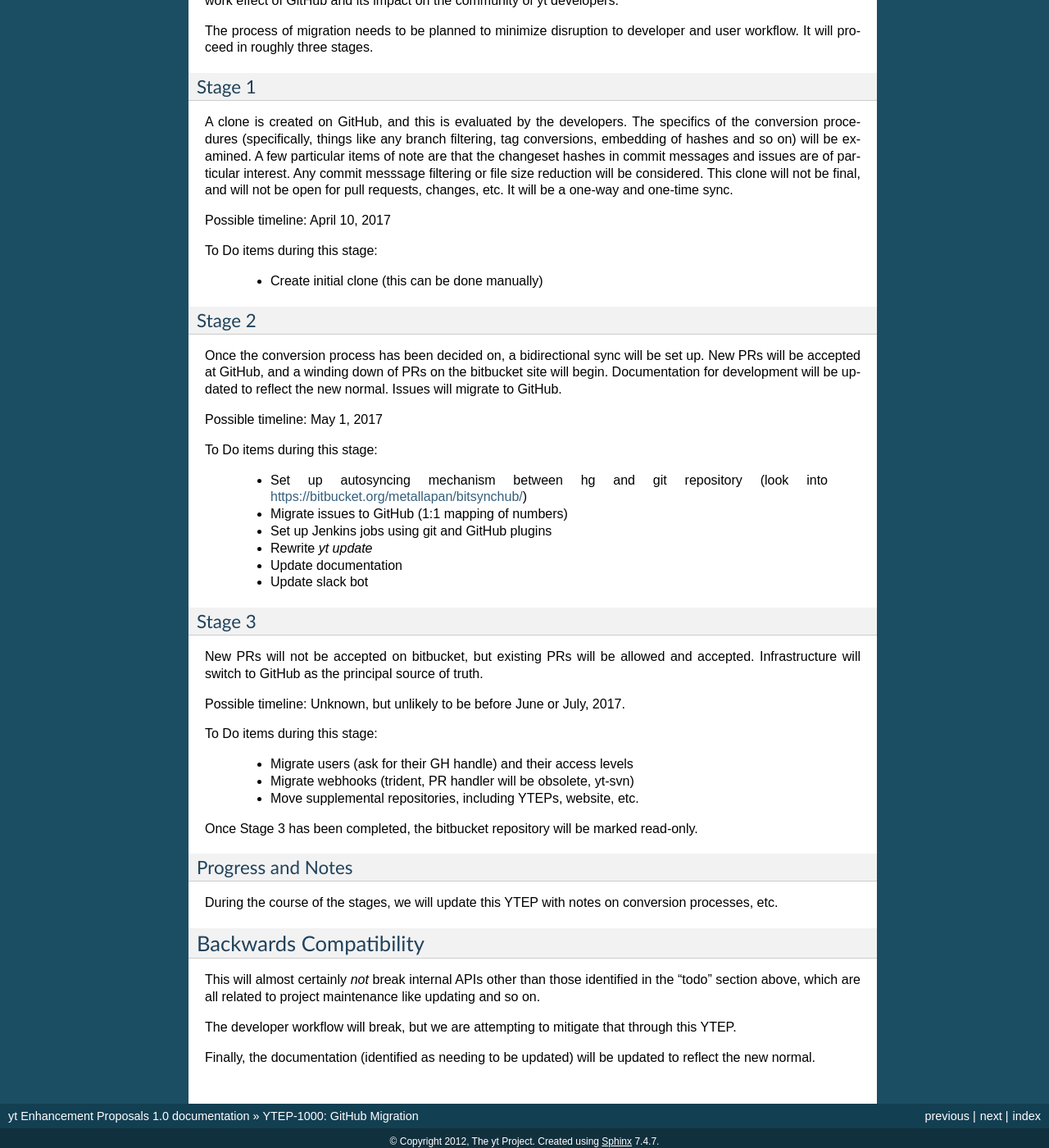
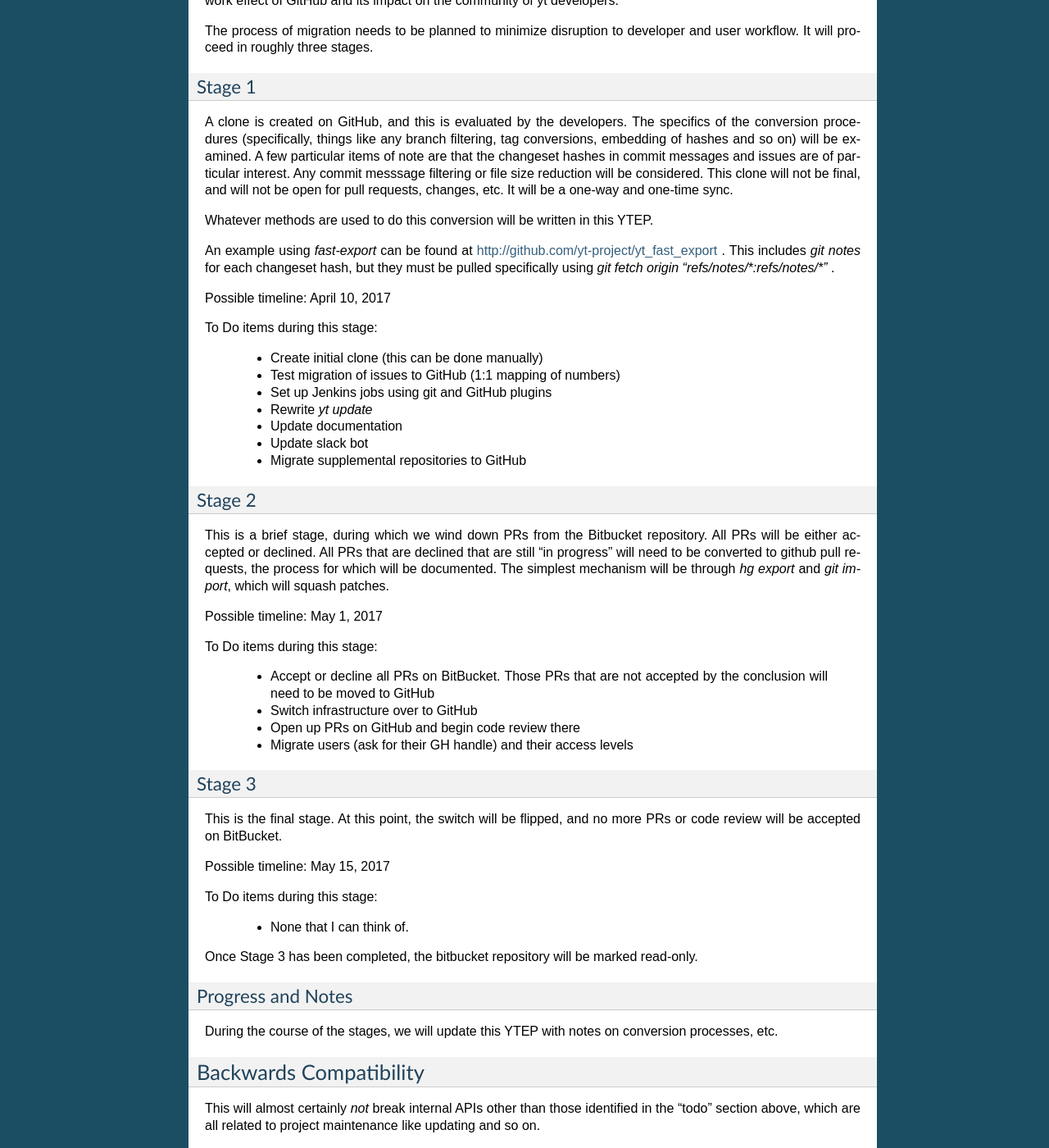
Before and after one commit to yt-project/ytep, a Sphinx documentation site: the page built from source/YTEPs/YTEP-1000.rst, in a window 1280 px wide and 1400 px high, scrolled down 638 px. Shown: the whole window at 82% size. Built offline with Sphinx 7.4.7, drawn with Linux system fonts in a browser that asks for light colours; formulas are drawn with MathJax 3.

Commit message:
Updating with discussion from slack and PR

```diff
--- a/source/YTEPs/YTEP-1000.rst
+++ b/source/YTEPs/YTEP-1000.rst
@@ -50,46 +50,55 @@ filtering or file size reduction will be considered. This clone will not be
 final, and will not be open for pull requests, changes, etc. It will be a
 one-way and one-time sync.
 
+Whatever methods are used to do this conversion will be written in this YTEP.
+
+An example using `fast-export` can be found at
+http://github.com/yt-project/yt_fast_export .  This includes `git notes` for
+each changeset hash, but they must be pulled specifically using `git fetch
+origin "refs/notes/*:refs/notes/*"` .
+
 Possible timeline: April 10, 2017
 
 To Do items during this stage:
 
  * Create initial clone (this can be done manually)
+ * Test migration of issues to GitHub (1:1 mapping of numbers)
+ * Set up Jenkins jobs using git and GitHub plugins
+ * Rewrite `yt update`
+ * Update documentation
+ * Update slack bot
+ * Migrate supplemental repositories to GitHub
 
 Stage 2
 +++++++
 
-Once the conversion process has been decided on, a bidirectional sync will be
-set up. New PRs will be accepted at GitHub, and a winding down of PRs on the
-bitbucket site will begin. Documentation for development will be updated to
-reflect the new normal. Issues will migrate to GitHub.
+This is a brief stage, during which we wind down PRs from the Bitbucket
+repository.  All PRs will be either accepted or declined.  All PRs that are
+declined that are still "in progress" will need to be converted to github pull
+requests, the process for which will be documented.  The simplest mechanism
+will be through `hg export` and `git import`, which will squash patches.
 
 Possible timeline: May 1, 2017
 
 To Do items during this stage:
 
- * Set up autosyncing mechanism between hg and git repository (look into
-   https://bitbucket.org/metallapan/bitsynchub/)
- * Migrate issues to GitHub (1:1 mapping of numbers)
- * Set up Jenkins jobs using git and GitHub plugins
- * Rewrite `yt update`
- * Update documentation
- * Update slack bot
+ * Accept or decline all PRs on BitBucket.  Those PRs that are not accepted by
+   the conclusion will need to be moved to GitHub
+ * Switch infrastructure over to GitHub
+ * Open up PRs on GitHub and begin code review there
+ * Migrate users (ask for their GH handle) and their access levels
 
 Stage 3
 +++++++
 
-New PRs will not be accepted on bitbucket, but existing PRs will be
-allowed and accepted. Infrastructure will switch to GitHub as the principal
-source of truth.
+This is the final stage.  At this point, the switch will be flipped, and no
+more PRs or code review will be accepted on BitBucket.
 
-Possible timeline: Unknown, but unlikely to be before June or July, 2017.
+Possible timeline: May 15, 2017
 
 To Do items during this stage:
 
- * Migrate users (ask for their GH handle) and their access levels
- * Migrate webhooks (trident, PR handler will be obsolete, yt-svn)
- * Move supplemental repositories, including YTEPs, website, etc.
+ * None that I can think of.
 
 Once Stage 3 has been completed, the bitbucket repository will be marked
 read-only.
```
